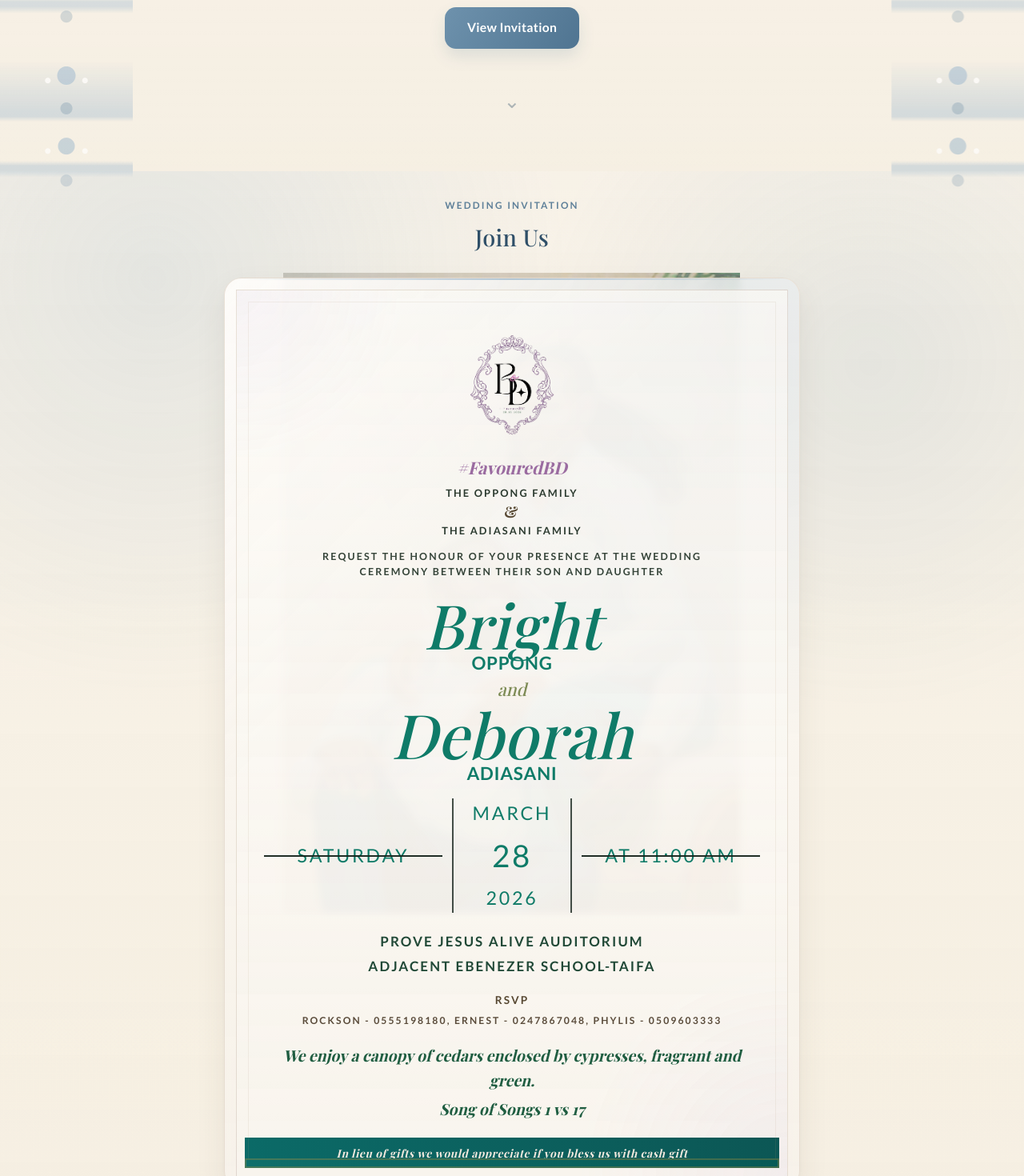
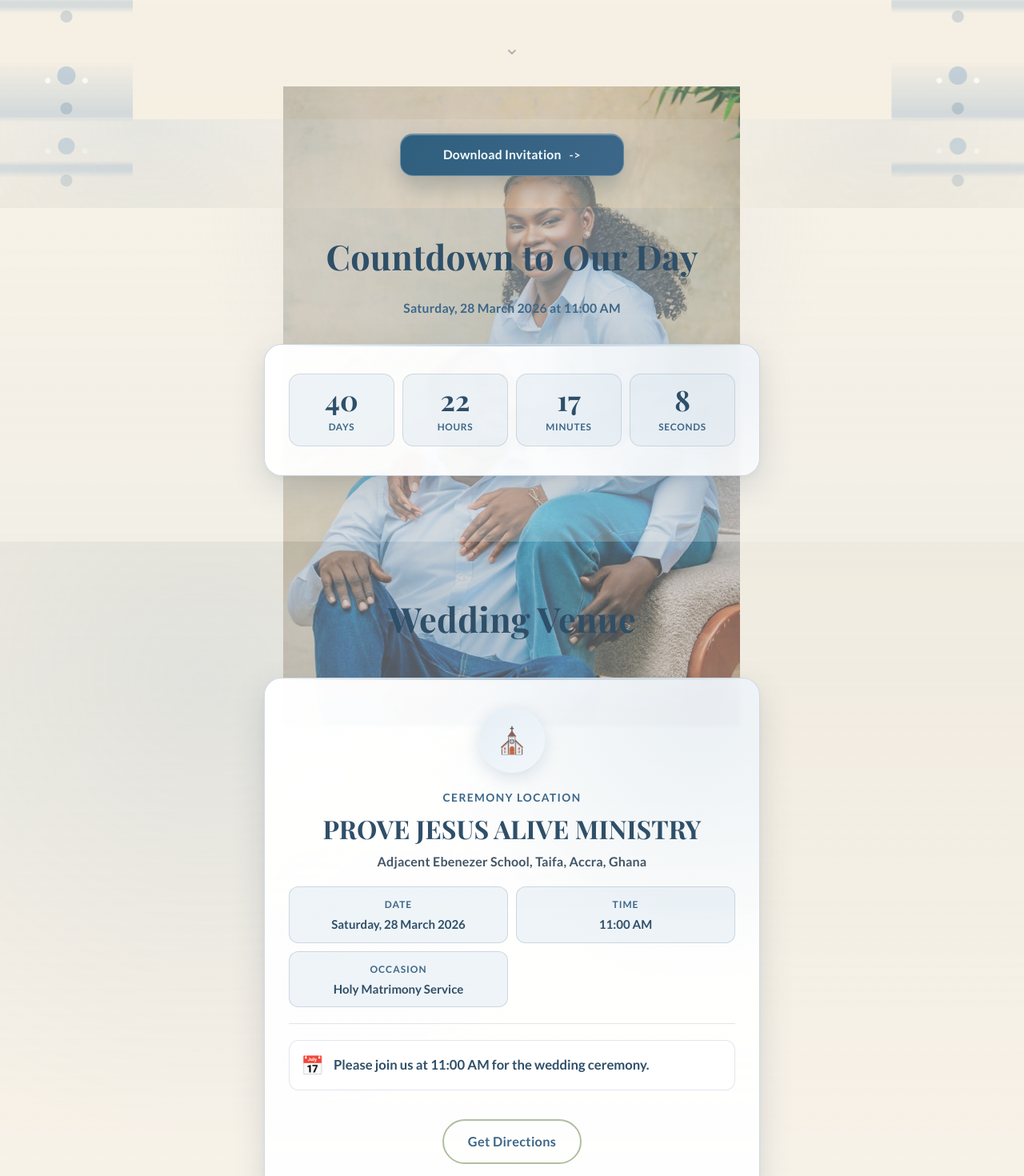
Before and after one commit to Dominic62q/wedding, a React (Vite) app: page / in a window 1280 px wide. Shown: the part 541-2011 px from the top of the page at 80% size. Built offline with nearby package versions, Linux system fonts and the light colour scheme; a web font is replaced by a local one.

Commit message:
Add downloadable invitation button

```diff
--- a/src/components/Hero.jsx
+++ b/src/components/Hero.jsx
@@ -15,10 +15,6 @@ export default function Hero() {
 
       <h3 className="hero-kicker">A Celebration of Love, Faith & Strength</h3>
 
-      <a href="#invitation" className="btn hero-cta">
-        View Invitation
-      </a>
-
       <div className="scroll-cue" aria-hidden="true">
         {"\u2304"}
       </div>
--- a/src/components/InvitationCard.jsx
+++ b/src/components/InvitationCard.jsx
@@ -1,79 +1,19 @@
-import logo from "../assets/logo.png";
+export default function InvitationCard() {
+  const invitationPdf = `${import.meta.env.BASE_URL}favouredbd-invitation.pdf`;
 
-export default function InvitationCard() {
   return (
-    <section className="section invitation-section" id="invitation" aria-labelledby="invitation-heading">
-      <p className="section-kicker invitation-kicker">Wedding Invitation</p>
-      <h2 id="invitation-heading" className="invitation-heading">
-        Join Us
-      </h2>
-
-      <div className="card invitation-card">
-        <div className="invitation-shell">
-          <div className="invitation-logo-wrap">
-            <img src={logo} alt="Bright and Deborah monogram" className="invitation-logo" />
-          </div>
-
-          <p className="invitation-tag">#FavouredBD</p>
-
-          <p className="invitation-family">The Oppong Family</p>
-          <p className="invitation-ampersand">&amp;</p>
-          <p className="invitation-family">The Adiasani Family</p>
-
-          <p className="invitation-copy">
-            Request the honour of your presence at the wedding ceremony between their son and daughter
-          </p>
-
-          <div className="invitation-couple">
-            <div className="invitation-name-block">
-              <span className="invitation-name">Bright</span>
-              <span className="invitation-surname">Oppong</span>
-            </div>
-            <span className="invitation-and">and</span>
-            <div className="invitation-name-block">
-              <span className="invitation-name">Deborah</span>
-              <span className="invitation-surname">Adiasani</span>
-            </div>
-          </div>
-
-          <div className="invitation-date-grid" aria-label="Wedding date and time">
-            <div className="invitation-date-panel">
-              <span className="invitation-date-label">Saturday</span>
-            </div>
-            <div className="invitation-date-panel invitation-date-panel-main">
-              <span className="invitation-date-month">March</span>
-              <span className="invitation-date-day">28</span>
-              <span className="invitation-date-year">2026</span>
-            </div>
-            <div className="invitation-date-panel">
-              <span className="invitation-date-label">At 11:00 AM</span>
-            </div>
-          </div>
-
-          <div className="invitation-venue">
-            <p className="invitation-venue-line">Prove Jesus Alive Auditorium</p>
-            <p className="invitation-venue-line">Adjacent Ebenezer School-Taifa</p>
-          </div>
-
-          <div className="invitation-rsvp">
-            <p className="invitation-rsvp-title">RSVP</p>
-            <p className="invitation-rsvp-copy">
-              Rockson - 0555198180, Ernest - 0247867048, Phylis - 0509603333
-            </p>
-          </div>
-
-          <div className="invitation-scripture">
-            <p className="invitation-scripture-line">
-              We enjoy a canopy of cedars enclosed by cypresses, fragrant and green.
-            </p>
-            <p className="invitation-scripture-line">Song of Songs 1 vs 17</p>
-          </div>
-
-          <div className="invitation-gift-banner">
-            In lieu of gifts we would appreciate if you bless us with cash gift
-          </div>
-        </div>
-      </div>
+    <section className="section invitation-section invitation-section-compact" id="invitation">
+      <a
+        href={invitationPdf}
+        download="favouredbd-invitation.pdf"
+        className="invitation-download-cta"
+        aria-label="Download invitation"
+      >
+        <span className="invitation-download-cta-title">Download Invitation</span>
+        <span className="invitation-download-cta-arrow" aria-hidden="true">
+          -&gt;
+        </span>
+      </a>
     </section>
   );
 }
--- a/src/style.css
+++ b/src/style.css
@@ -311,13 +311,6 @@ p {
   color: var(--sage);
 }
 
-.hero-cta {
-  margin-top: 4px;
-  margin-bottom: 10px;
-  background: linear-gradient(120deg, rgba(94, 135, 166, 0.9), rgba(61, 103, 136, 0.9));
-  box-shadow: 0 10px 20px rgba(61, 103, 136, 0.14);
-}
-
 .scroll-cue {
   margin-top: 28px;
   opacity: 0.36;
@@ -334,22 +327,70 @@ p {
 }
 
 .invitation-section {
-  padding-top: 34px;
-  padding-bottom: 58px;
+  padding-top: 28px;
+  padding-bottom: 64px;
   background:
-    radial-gradient(circle at 15% 10%, rgba(126, 162, 191, 0.16), transparent 32%),
-    radial-gradient(circle at 85% 18%, rgba(94, 135, 166, 0.12), transparent 28%),
-    linear-gradient(180deg, rgba(255, 255, 255, 0.2), rgba(246, 239, 226, 0.28));
-}
-
-.invitation-kicker {
-  margin-bottom: 6px;
-}
-
-.invitation-heading {
-  margin-bottom: 18px;
-  font-size: clamp(1.35rem, 2.8vw, 1.8rem);
-  font-weight: 500;
+    radial-gradient(circle at 14% 8%, rgba(126, 162, 191, 0.14), transparent 34%),
+    radial-gradient(circle at 86% 16%, rgba(94, 135, 166, 0.09), transparent 30%),
+    linear-gradient(180deg, rgba(255, 255, 255, 0.16), rgba(246, 239, 226, 0.3));
+}
+
+.invitation-section-compact {
+  padding-top: 18px;
+  padding-bottom: 40px;
+}
+
+.invitation-download-cta {
+  position: relative;
+  display: flex;
+  align-items: center;
+  justify-content: center;
+  gap: 10px;
+  width: fit-content;
+  min-width: min(100%, 280px);
+  margin: 0 auto;
+  padding: 14px 22px;
+  border-radius: 16px;
+  text-decoration: none;
+  background: linear-gradient(120deg, #2f5f7e, #3d6788);
+  border: 1px solid rgba(255, 255, 255, 0.26);
+  box-shadow:
+    0 14px 28px rgba(30, 57, 78, 0.26),
+    inset 0 1px 0 rgba(255, 255, 255, 0.34);
+  transition: transform 200ms ease, box-shadow 200ms ease, filter 200ms ease;
+}
+
+.invitation-download-cta:hover {
+  transform: translateY(-2px);
+  filter: saturate(1.04);
+  box-shadow:
+    0 18px 32px rgba(30, 57, 78, 0.3),
+    inset 0 1px 0 rgba(255, 255, 255, 0.4);
+}
+
+.invitation-download-cta-title {
+  color: #f3fbff;
+  font-size: 0.98rem;
+  font-weight: 800;
+  line-height: 1.2;
+  letter-spacing: 0.2px;
+}
+
+.invitation-download-cta-arrow {
+  color: rgba(255, 255, 255, 0.9);
+  font-size: 0.9rem;
+  font-weight: 800;
+  letter-spacing: 0.5px;
+  transition: transform 220ms ease;
+}
+
+.invitation-download-cta:hover .invitation-download-cta-arrow {
+  transform: translateX(2px);
+}
+
+.invitation-download-cta:focus-visible {
+  outline: 3px solid rgba(188, 223, 248, 0.85);
+  outline-offset: 3px;
 }
 
 .invitation-card {
@@ -1192,9 +1233,20 @@ p {
     padding: 22px 14px 16px;
   }
 
-  .invitation-heading {
-    margin-bottom: 14px;
-    font-size: 1.18rem;
+  .invitation-download-cta {
+    width: min(100%, 320px);
+    min-width: 0;
+    gap: 8px;
+    padding: 12px 16px;
+    border-radius: 14px;
+  }
+
+  .invitation-download-cta-title {
+    font-size: 0.88rem;
+  }
+
+  .invitation-download-cta-arrow {
+    font-size: 0.78rem;
   }
 
   .invitation-shell::before,
```
Also changed, not shown: 1 other file (tests, documents, lock files or other folders).
